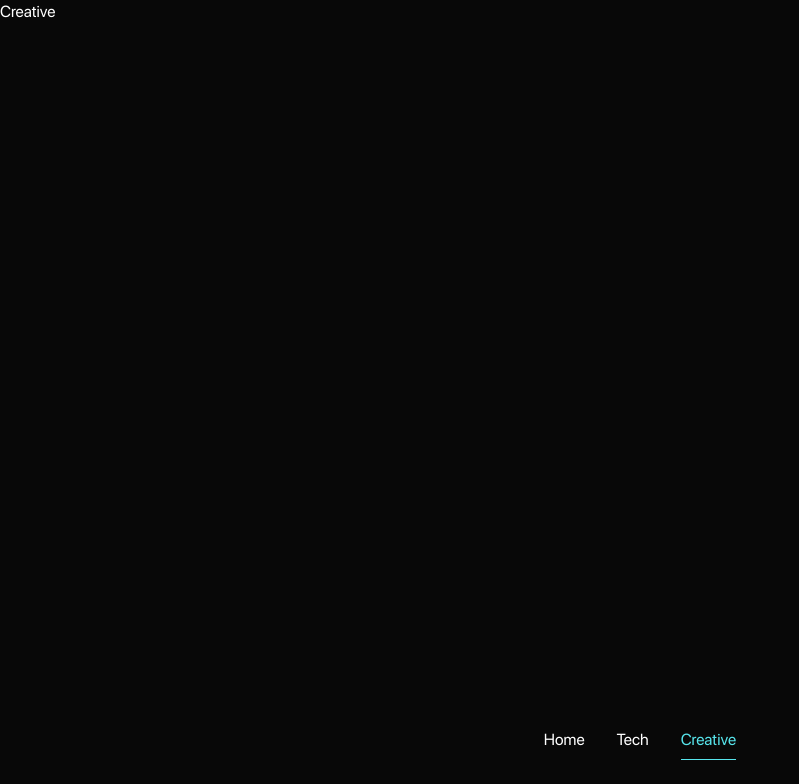
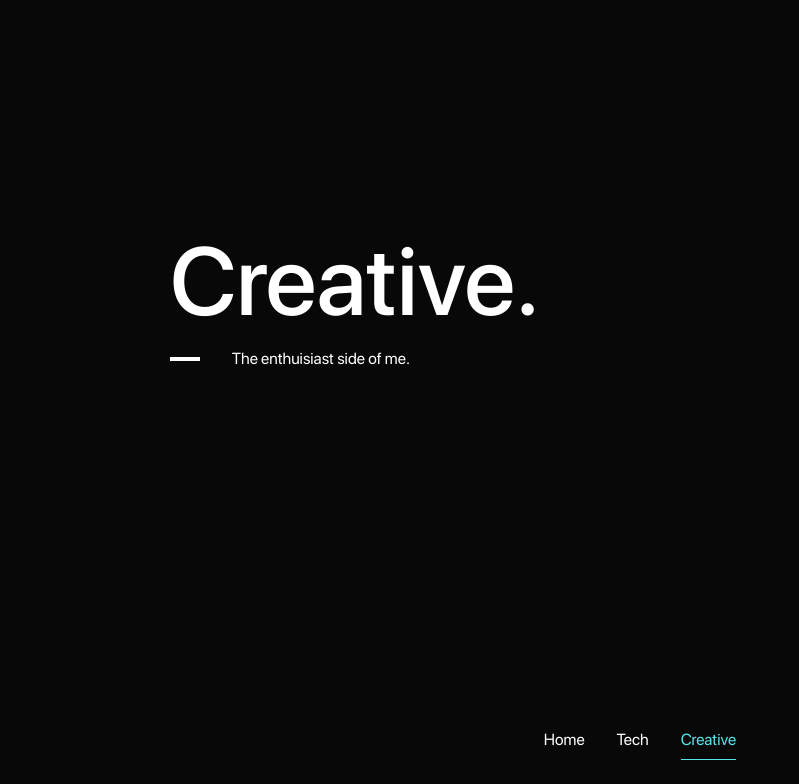
Before and after one commit to jadonhansen/jh-portfolio, a React (Create React App) app: page /creative in a window 1280 px wide. Shown: the top 784 px of the page, without its empty margins (0-799 px from the left). Built offline with nearby package versions, Linux system fonts and the light colour scheme.

Commit message:
refined content, added hover animation

```diff
--- a/src/pages/Creative.tsx
+++ b/src/pages/Creative.tsx
@@ -2,6 +2,23 @@ import React from "react";
 
 export default function Creative() {
 	return (
-		<p>Creative</p>
+		<div className="container home">
+			<div className="row">
+
+				<div className="col header-col">
+					<div className="header-box">
+						<h1>Creative.</h1>
+						<div className="subheading-box">
+							<p className="line"></p>
+							<p>The enthuisiast side of me.</p>
+						</div>
+					</div>
+				</div>
+
+				<div className="col-6 col-content">
+
+				</div>
+			</div>
+		</div>
 	);
 }
--- a/src/pages/Home.tsx
+++ b/src/pages/Home.tsx
@@ -6,9 +6,17 @@ export default function Home() {
 	return (
 		<div className="container home">
 			<div className="row">
-				<div className="col">
-					<h1>This is me.</h1>
+
+				<div className="col header-col">
+					<div className="header-box">
+						<h1>This is me.</h1>
+						<div className="subheading-box">
+							<p className="line"></p>
+							<p>Jadon Hansen</p>
+						</div>
+					</div>
 				</div>
+
 				<div className="col-6 col-content">
 					<div className="curve"></div>
 					<div className="labels">
--- a/src/pages/Tech.tsx
+++ b/src/pages/Tech.tsx
@@ -10,7 +10,10 @@ export default function Tech() {
 				<div className="col header-col">
 					<div className="header-box">
 						<h1>Tech.</h1>
-						<h5>Otherwise known as work or passion projects.</h5>
+						<div className="subheading-box">
+							<p className="line"></p>
+							<p>Otherwise known as work or passion projects.</p>
+						</div>
 					</div>
 				</div>
 
@@ -26,9 +29,21 @@ export default function Tech() {
 							</div>
 						</div>
 
-						<div className="col github right"></div>
+						<div className="col github right">
+							<div className="overlay">
+								<button>
+									<a href="https://github.com/jadonhansen" target="_blank" rel="noreferrer">View projects</a>
+								</button>
+							</div>
+						</div>
 
-						<div className="col apps left"></div>
+						<div className="col apps left">
+							<div className="overlay">
+								<button>
+									<a href="https://apps.jadonhansen.co.za/" target="_blank" rel="noreferrer">View apps</a>
+								</button>
+							</div>
+						</div>
 
 						<div className="col right">
 							<div className="text-box">
@@ -48,9 +63,21 @@ export default function Tech() {
 							</div>
 						</div>
 
-						<div className="col blog right"></div>
+						<div className="col blog right">
+							<div className="overlay">
+								<button>
+									<a href="https://blog.jadonhansen.co.za/" target="_blank" rel="noreferrer">View articles</a>
+								</button>
+							</div>
+						</div>
 
-						<div className="col kofi left"></div>
+						<div className="col kofi left">
+							<div className="overlay">
+								<button>
+									<a href="https://ko-fi.com/jadonhansen" target="_blank" rel="noreferrer">Donate</a>
+								</button>
+							</div>
+						</div>
 
 						<div className="col right">
 							<div className="text-box">
@@ -59,7 +86,7 @@ export default function Tech() {
 									<p>Scan the QR code or tap the coffee icon below.</p>
 								</div>
 								<a href="https://ko-fi.com/jadonhansen" target="_blank" rel="noreferrer" className="icon">
-									<img className="edit-img" src={require("../assets/images/coffee.png")} />
+									<img src={require("../assets/images/coffee.png")} />
 								</a>
 							</div>
 						</div>
--- /dev/null
+++ b/src/styles/creative.scss
@@ -0,0 +1,28 @@
+.home {
+	height: 100vh;
+
+	.row {
+		height: 100%;
+
+		.header-col {
+			display: flex;
+			justify-content: center;
+
+			.header-box {
+				padding-top: 14rem;
+
+				.subheading-box {
+					display: flex;
+					flex-direction: row;
+
+					.line {
+						border-top: 4px solid white;
+						width: 30px;
+						margin-right: 2rem;
+						align-self: center;
+					}
+				}
+			}
+		}
+	}
+}
--- a/src/styles/home.scss
+++ b/src/styles/home.scss
@@ -4,10 +4,31 @@
 	.row {
 		height: 100%;
 
-		h1 {
-			text-align: center;
-			margin-top: 14rem;
+		.header-col {
+			display: flex;
+			justify-content: center;
+
+			.header-box {
+				padding-top: 14rem;
+
+				.subheading-box {
+					display: flex;
+					flex-direction: row;
+
+					.line {
+						border-top: 4px solid white;
+						width: 30px;
+						margin-right: 2rem;
+						align-self: center;
 					}
+				}
+			}
+		}
+
+		.col-content {
+			display: flex;
+			margin: auto;
+			// background-color: pink;
 
 			.curve {
 				// background-color: green;
@@ -16,11 +37,6 @@
 				border: solid 1px white;
 				border-color: transparent white transparent transparent;
 				border-radius: 0 50% 50% 0/0 60% 60% 0;
-		}
-
-		.col-content {
-			display: flex;
-			margin: auto;
 			}
 
 			.labels {
@@ -32,3 +48,4 @@
 			}
 		}
 	}
+}
--- a/src/styles/tech.scss
+++ b/src/styles/tech.scss
@@ -10,6 +10,18 @@
 
 			.header-box {
 				padding-top: 14rem;
+
+				.subheading-box {
+					display: flex;
+					flex-direction: row;
+
+					.line {
+						border-top: 4px solid white;
+						width: 30px;
+						margin-right: 2rem;
+						align-self: center;
+					}
+				}
 			}
 		}
 
@@ -91,6 +103,35 @@
 				background-size: contain;
 				background-repeat: no-repeat;
 			}
+
+			.overlay {
+				opacity: 0;
+				background-color: rgba(0, 0, 0, 0.7);
+				width: auto;
+				height: 100%;
+				transition: .5s ease;
+				display: flex;
+
+				button {
+					align-self: center;
+					margin: auto;
+					padding: 0.5rem 1.5rem;
+					background-color: transparent;
+					border: 1px solid white;
+					border-radius: 10px;
+
+					a {
+						color: white;
+						text-decoration: none;
+					}
+				}
+			}
+
+			.github:hover, .apps:hover, .blog:hover, .kofi:hover {
+				.overlay {
+					opacity: 1;
+				}
+			}
 		}
 	}
 }
@@ -104,33 +145,3 @@
 	width: 100%;
 	pointer-events: none;
 }
-
-
-
-// .button {
-// 	display: flex;
-// 	flex-direction: row;
-// 	align-self: flex-end;
-// 	border: 1px solid rgba(255, 255, 255, 0.6);
-// 	border-radius: 10px;
-// 	padding: 0.5rem 1.5rem;
-
-// 	p {
-// 		margin: 0 0.5rem 0 0;
-// 		color: rgba(255, 255, 255, 0.7);
-// 	}
-
-// 	img {
-// 		height: 16px;
-// 		margin-top: 2px;
-// 	}
-// }
-
-// .button:hover {
-// 	cursor: pointer;
-// 	background-color: rgba(255, 255, 255, 0.2);
-
-// 	p {
-// 		color: white
-// 	}
-// }
```
Lines whose indentation alone changed are shown as unchanged.
